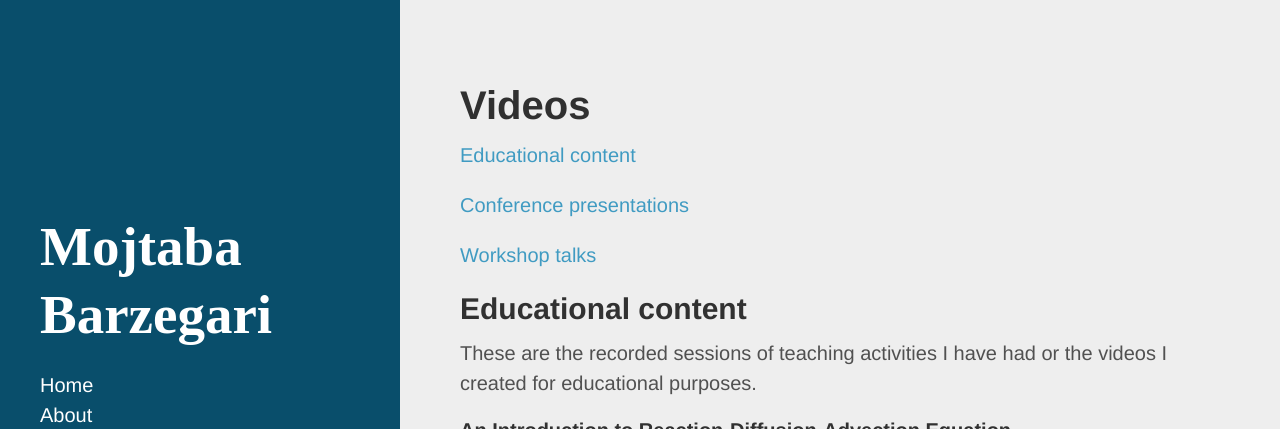
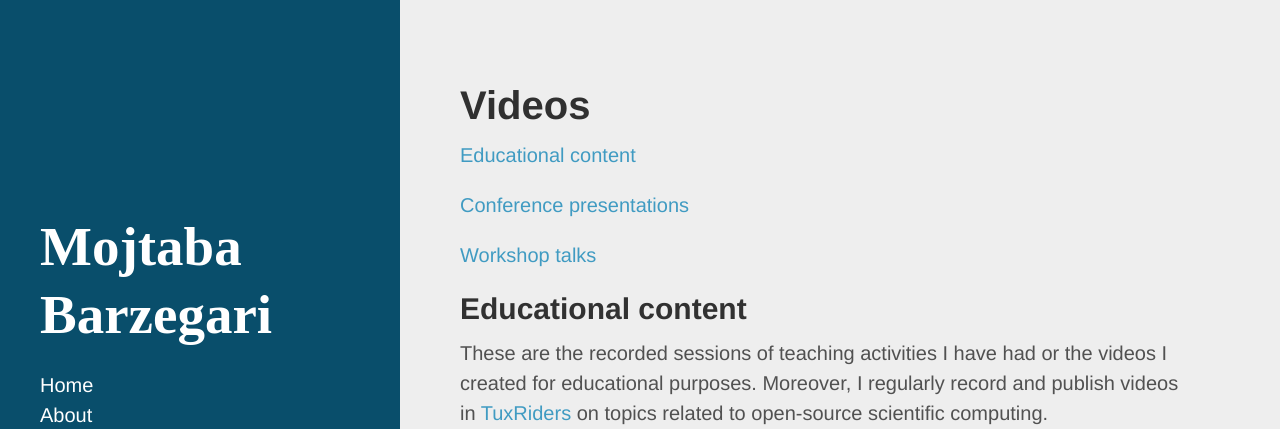
Before and after one commit to mbarzegary/mbarzegary.github.io, a Jekyll site: the page built from videos.md, in a window 1280 px wide and 900 px high, cut to the strip 0-429 px from the top of the window. Built offline with Jekyll 4.4.1, drawn with Linux system fonts in a browser that asks for light colours; nearby versions of some CDN libraries; some web fonts are replaced.

Commit message:
add tuxriders to videos

```diff
--- a/videos.md
+++ b/videos.md
@@ -11,7 +11,7 @@ title: Videos
 
 ## <a name="educational"></a> Educational content
 
-These are the recorded sessions of teaching activities I have had or the videos I created for educational purposes.
+These are the recorded sessions of teaching activities I have had or the videos I created for educational purposes. Moreover, I regularly record and publish videos in [TuxRiders](https://www.youtube.com/channel/UC7tFIxB0O2Uhf9afEi_DISw) on topics related to open-source scientific computing.
 
 #### An Introduction to Reaction-Diffusion-Advection Equation
 
```
Also changed, not shown: 2 other files.
